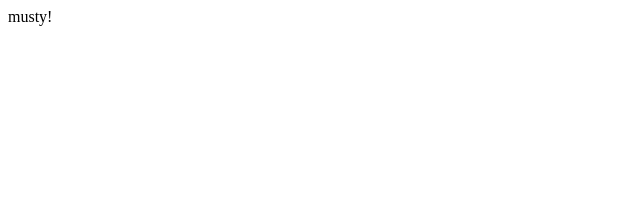
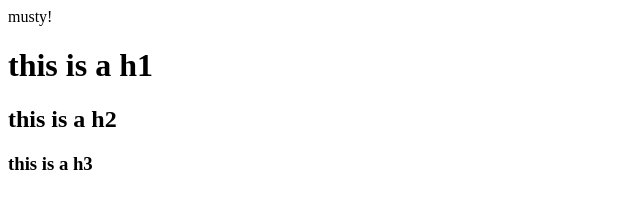
Before and after one commit to BSDC-Mustafaa/BSDC-Mustafaa.Github.io, a plain HTML site: page index.html in a window 1280 px wide. Shown: the whole page, without its empty margins (0-640 px from the left). Drawn offline with Linux system fonts and the light colour scheme.

Commit message:
this is h1

```diff
--- a/index.html
+++ b/index.html
@@ -7,5 +7,8 @@
 </head>
 <body>
      musty!
+     <h1>this is a h1</h1>
+     <h2>this is a h2</h2>
+     <h3>this is a h3</h3>
 </body>
 </html>
```
